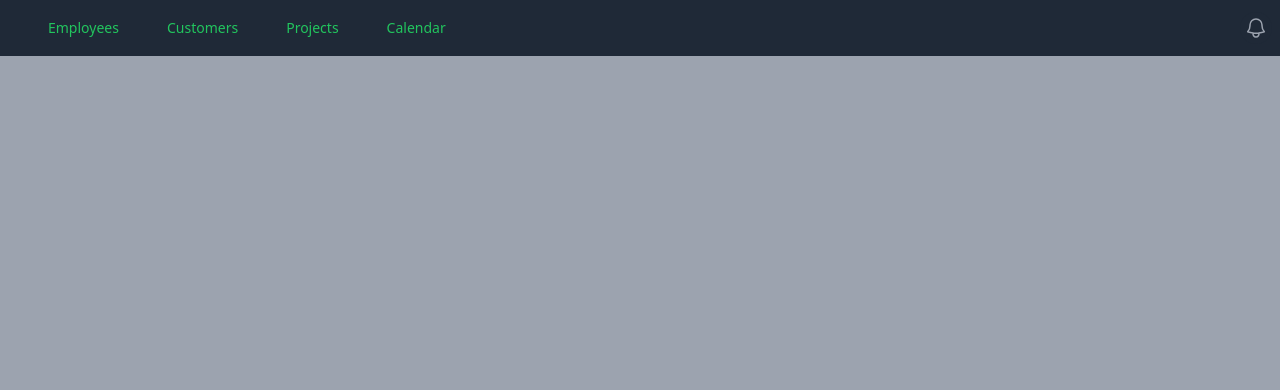
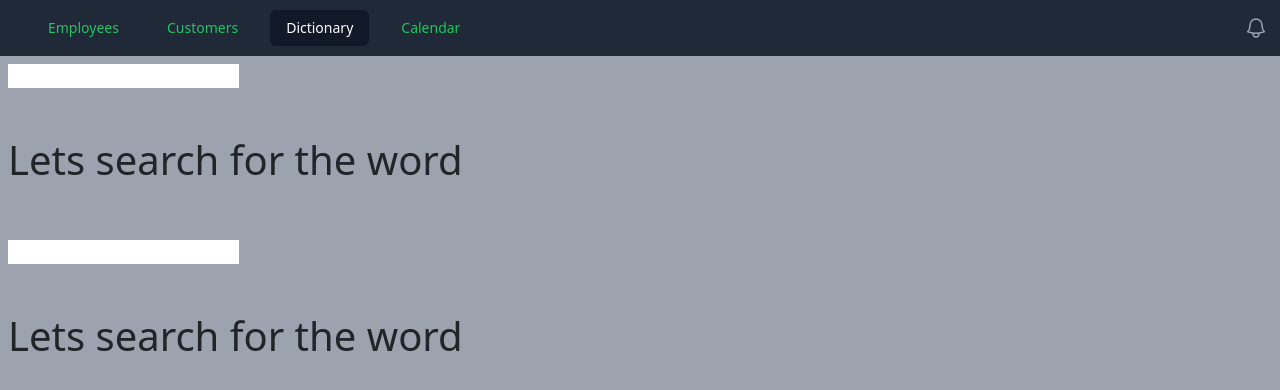
Before and after one commit to DragonMlg001/hello, a React (Create React App) app: page /dictionary in a window 1280 px wide. Shown: the top 390 px of the page. Built offline with nearby package versions, Linux system fonts and the light colour scheme.

Commit message:
after this we start APi

```diff
--- a/src/App.js
+++ b/src/App.js
@@ -1,5 +1,6 @@
 import Employees from "../src/Pages/Employees";
 import Header from "../src/Components/Header";
+import Dictionary from "../src/Components/Dictionary";
 import React from "react";
 import {
   BrowserRouter,
@@ -18,6 +19,7 @@ function App() {
    <Routes>
     <Route path="/" element={<Employees/>}/>
     <Route path="/customers" element={<Customers/>}/>
+    <Route path="/dictionary" element={<Dictionary/>}/>
    </Routes>
     </Header>
    </BrowserRouter>
--- /dev/null
+++ b/src/Components/Dictionary.js
@@ -0,0 +1,39 @@
+import React,{ useState , useEffect } from "react";
+
+export default function Dictionary() {
+    const [word, setWord] = useState();
+    const [word2, setWord2] = useState();
+
+
+    useEffect(() => {
+
+      console.log('here it is ', word );
+    },// eslint-disable-next-line
+     [word]);
+
+
+     useEffect(() => {
+
+        console.log('here it is ', word2);
+      },// eslint-disable-next-line
+       [word2]);
+
+
+    return(<>
+
+
+<input type="text" onChange={(e)=>{
+        setWord(e.target.value)
+}}/>
+
+<h1 className="py-5">Lets search for the word {word}</h1>
+
+<input type="text" onChange={(e)=>{
+        setWord2(e.target.value)
+}}/>
+
+<h1 className="py-5">Lets search for the word {word2}</h1>
+
+
+</> );
+}
--- a/src/Components/Header.js
+++ b/src/Components/Header.js
@@ -6,13 +6,13 @@ import { NavLink } from 'react-router-dom'
 const navigation = [
   { name: 'Employees', href: '/' },
   { name: 'Customers', href: '/customers' },
-  { name: 'Projects', href: '/other' },
+  { name: 'Dictionary', href: 'dictionary' },
   { name: 'Calendar', href: '/other2' },
 ]
 
-function classNames(...classes) {
-  return classes.filter(Boolean).join(' ')
-}
+// function classNames(...classes) {
+//   return classes.filter(Boolean).join(' ')
+// }
 
 export default function Header(props) {
   return (
```
